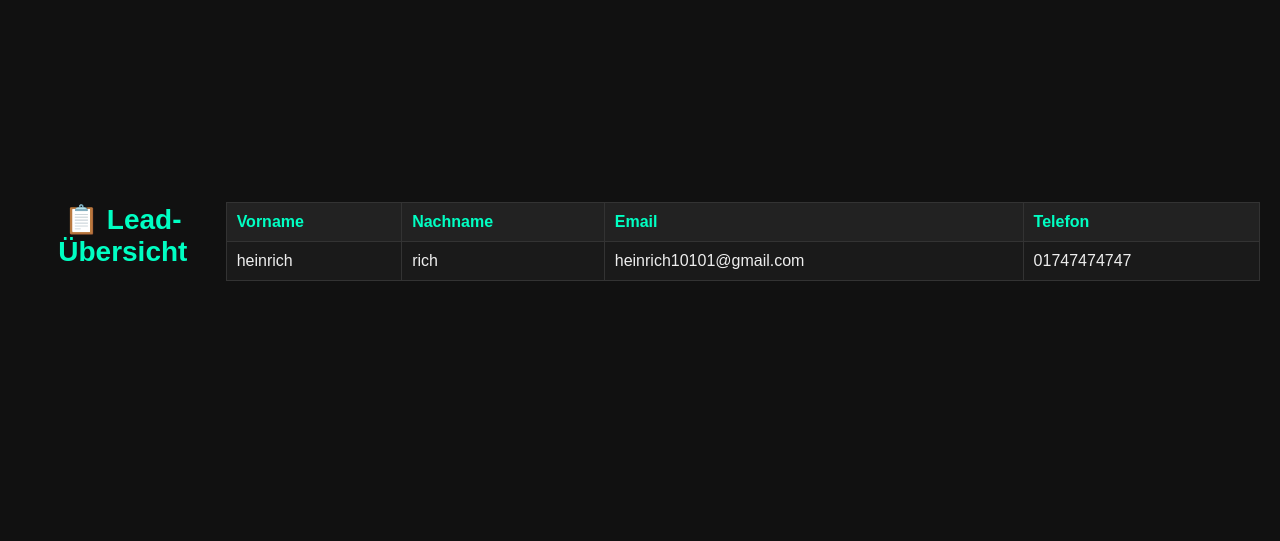
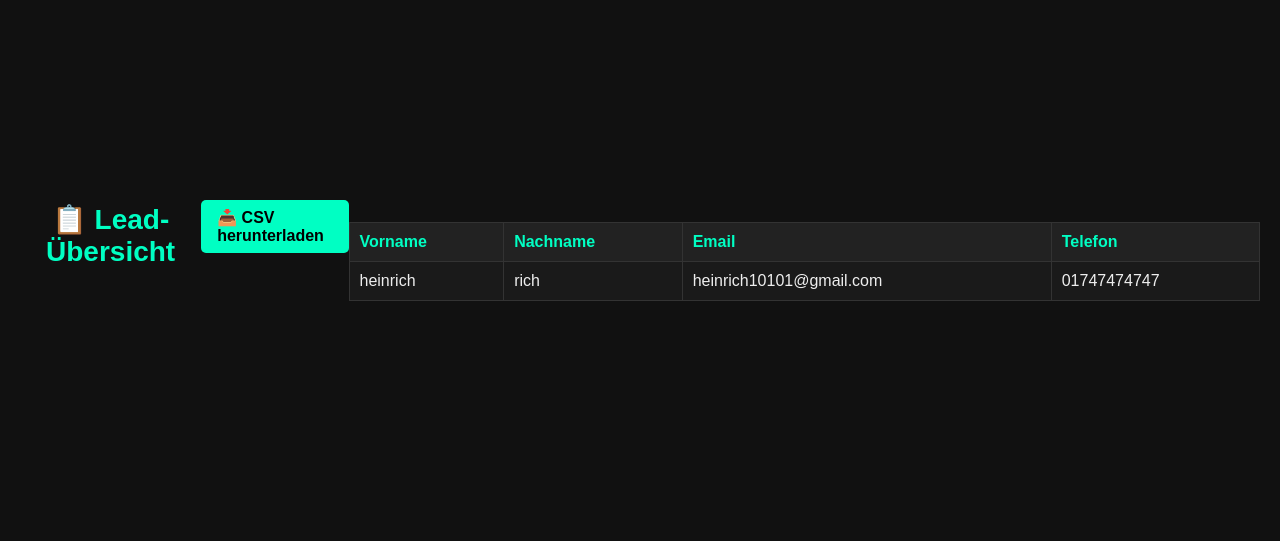
Before and after one commit to HeinRich409/trading-flask, a Flask app: page /admin in a window 1280 px wide. Shown: the part 189-730 px from the top of the page. Run offline with Flask 3, Linux system fonts and the light colour scheme.

Commit message:
Update admin.html

```diff
--- a/templates/admin.html
+++ b/templates/admin.html
@@ -15,10 +15,19 @@
       color: #00ffc3;
       text-align: center;
     }
+    .download-button {
+      float: right;
+      background: #00ffc3;
+      color: #000;
+      padding: 8px 16px;
+      text-decoration: none;
+      border-radius: 5px;
+      font-weight: bold;
+    }
     table {
       width: 100%;
       border-collapse: collapse;
-      margin-top: 20px;
+      margin-top: 60px;
     }
     th, td {
       border: 1px solid #333;
@@ -43,6 +52,8 @@
 <body>
   <h1>📋 Lead-Übersicht</h1>
 
+  <p><a href="{{ url_for('download_leads') }}" class="download-button">📥 CSV herunterladen</a></p>
+
   {% if leads %}
     <table>
       <tr>
@@ -63,6 +74,5 @@
   {% else %}
     <p class="no-data">Noch keine Einträge vorhanden.</p>
   {% endif %}
-
 </body>
 </html>
```
